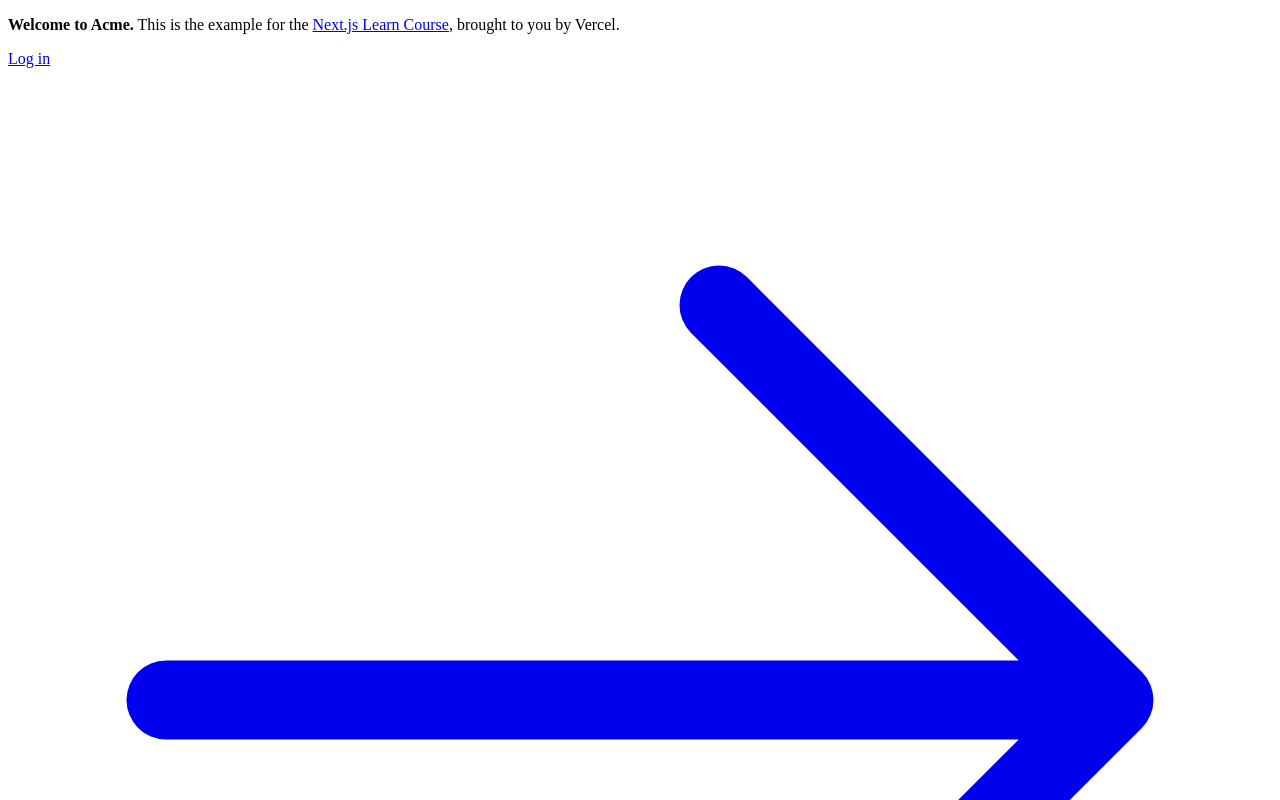
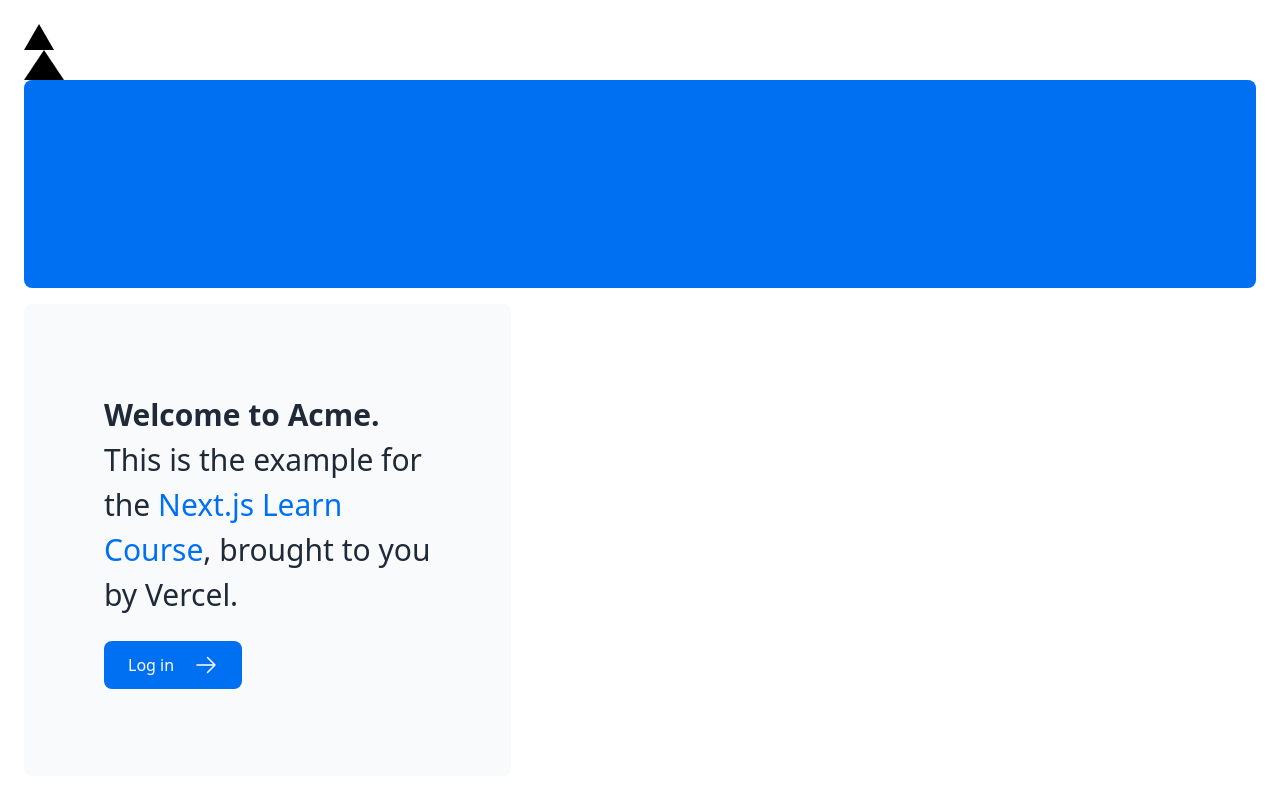
Before and after one commit to areydra/learn-nextjs, a Next.js app: page / in a window 1280 px wide. Shown: the top 800 px of the page. Built offline with nearby package versions, Linux system fonts and the light colour scheme.

Commit message:
CSS Styling

```diff
--- a/app/layout.tsx
+++ b/app/layout.tsx
@@ -1,3 +1,5 @@
+import '@/app/ui/global.css';
+
 export default function RootLayout({
   children,
 }: {
--- a/app/page.tsx
+++ b/app/page.tsx
@@ -1,10 +1,15 @@
 import AcmeLogo from '@/app/ui/acme-logo';
 import { ArrowRightIcon } from '@heroicons/react/24/outline';
 import Link from 'next/link';
+import styles from '@/app/ui/home.module.css';
 
 export default function Page() {
   return (
     <main className="flex min-h-screen flex-col p-6">
+      <div
+        className="relative w-0 h-0 border-l-[15px] border-r-[15px] border-b-[26px] border-l-transparent border-r-transparent border-b-black"
+      />
+      <div className={styles.shape} />
       <div className="flex h-20 shrink-0 items-end rounded-lg bg-blue-500 p-4 md:h-52">
         {/* <AcmeLogo /> */}
       </div>
--- /dev/null
+++ b/app/ui/home.module.css
@@ -0,0 +1,7 @@
+.shape {
+    height: 0;
+    width: 0;
+    border-bottom: 30px solid black;
+    border-left: 20px solid transparent;
+    border-right: 20px solid transparent;
+}
--- a/app/ui/invoices/status.tsx
+++ b/app/ui/invoices/status.tsx
@@ -1,5 +1,5 @@
+import clsx from 'clsx';
 import { CheckIcon, ClockIcon } from '@heroicons/react/24/outline';
-import clsx from 'clsx';
 
 export default function InvoiceStatus({ status }: { status: string }) {
   return (
@@ -7,8 +7,8 @@
       className={clsx(
         'inline-flex items-center rounded-full px-2 py-1 text-xs',
         {
+          'bg-green-500 text-white': status === 'paid',
           'bg-gray-100 text-gray-500': status === 'pending',
-          'bg-green-500 text-white': status === 'paid',
         },
       )}
     >
```
